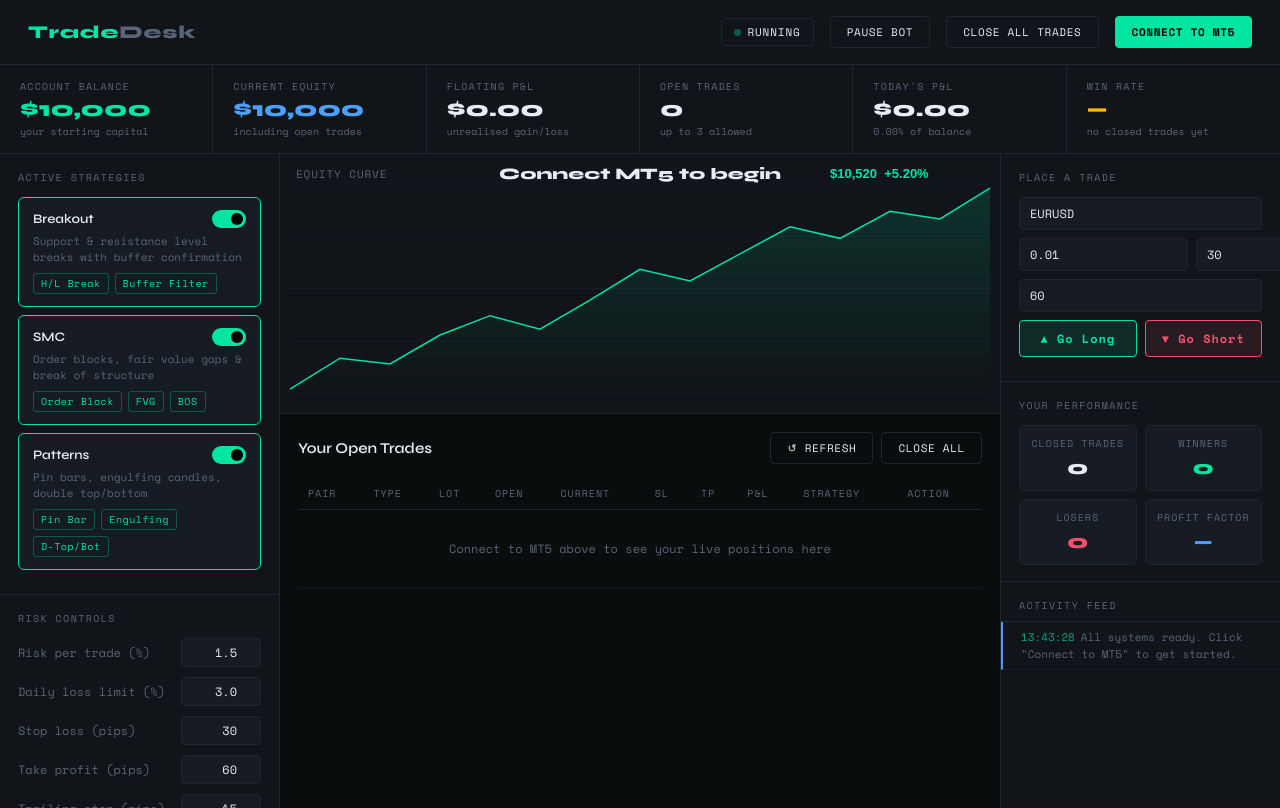
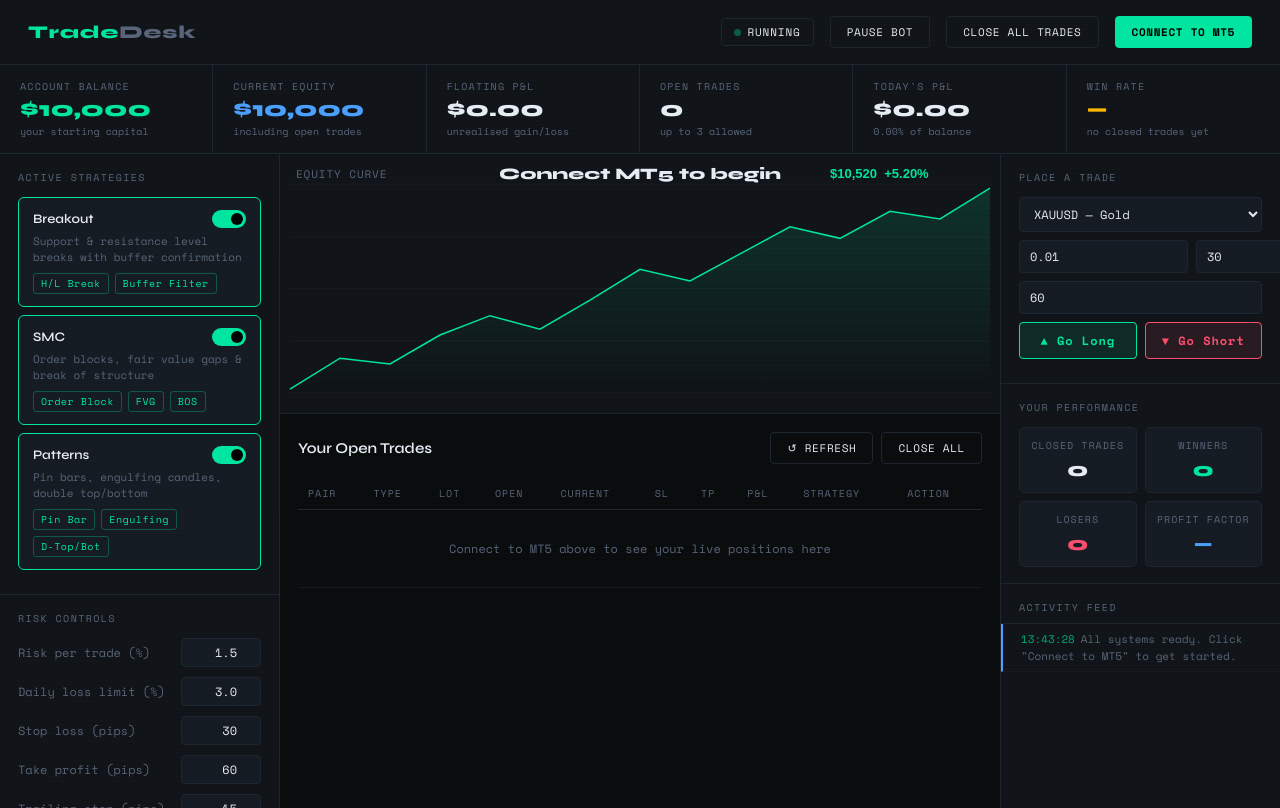
Before and after one commit to thapelokobza-prog/Tradedesk, a plain HTML site: page index.html in a window 1280 px wide. Drawn offline with nearby package versions, Linux system fonts and the light colour scheme.

Commit message:
update dashboard

```diff
--- a/index.html
+++ b/index.html
@@ -560,7 +560,11 @@
       <div class="section-title">Place a Trade</div>
       <div class="trade-form" style="padding:0;">
         <div class="form-row">
-          <input type="text" id="manualPair" placeholder="EURUSD" value="EURUSD">
+          <select id="manualPair" style="width:100%;">
+            <option value="XAUUSD">XAUUSD — Gold</option>
+            <option value="GBPUSD">GBPUSD — Cable</option>
+            <option value="US30">US30 — Dow Jones</option>
+          </select>
         </div>
         <div class="form-row">
           <input type="number" id="manualLot" placeholder="Lot" value="0.01" step="0.01">
```
